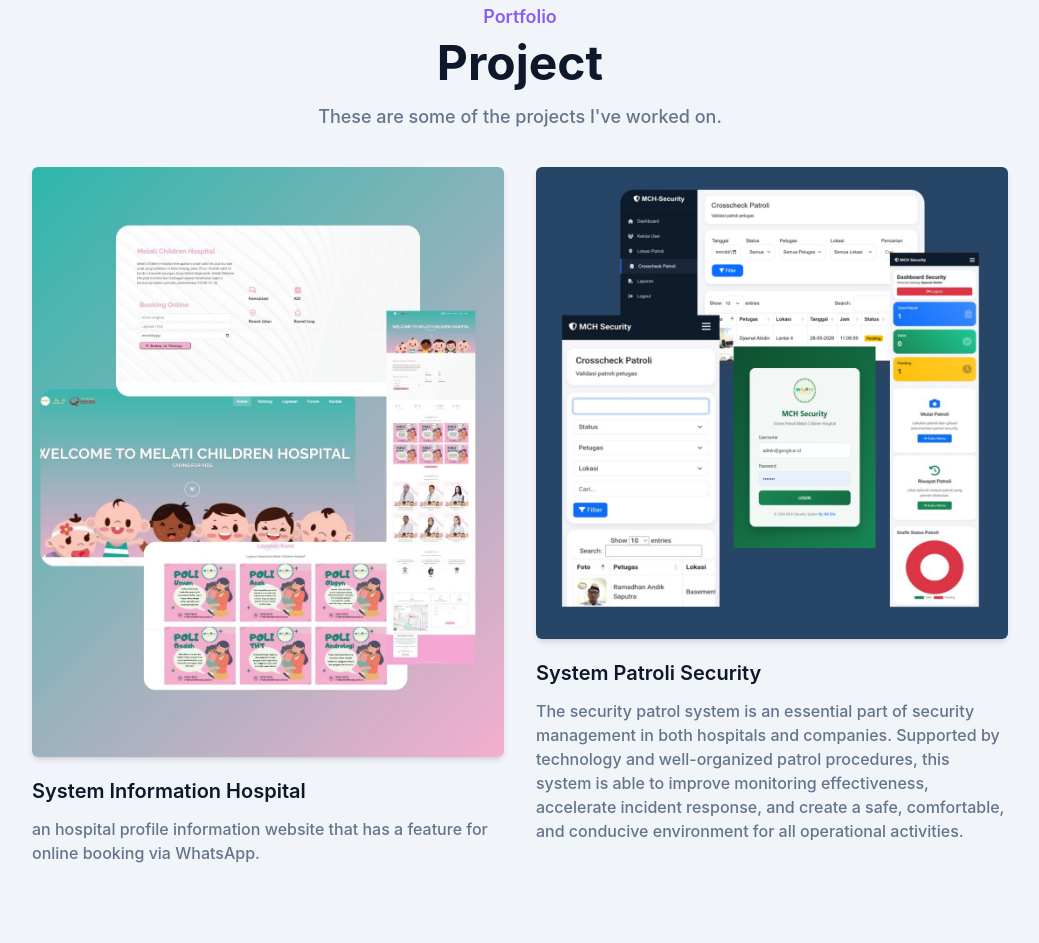
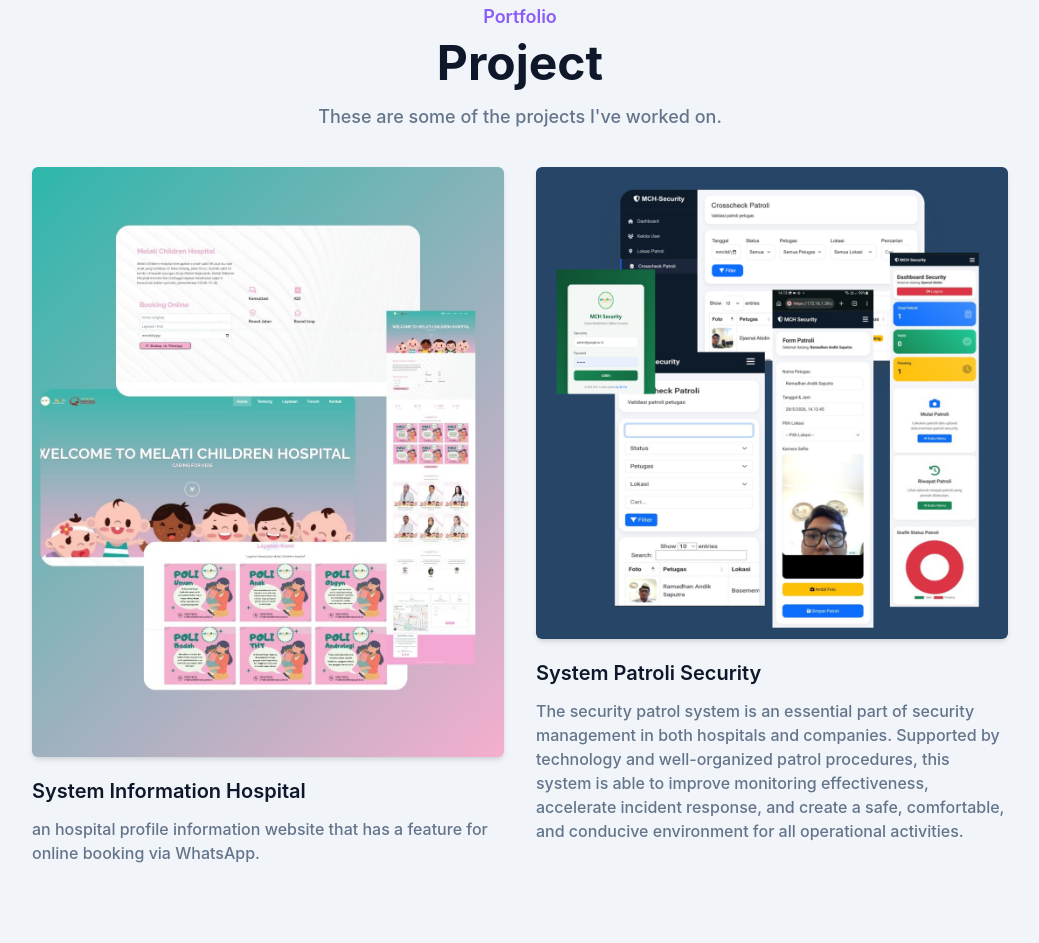
Before and after one commit to andik11/andik11.github.io, a website: page index.html in a window 1280 px wide. Shown: the part 1836-2779 px from the top of the page, without its empty margins (120-1159 px from the left). Drawn offline with Linux system fonts and the light colour scheme.

Commit message:
Update index.html

```diff
--- a/index.html
+++ b/index.html
@@ -234,7 +234,7 @@
 
                 <div class="mb-12 p-4 md:w-1/2">
                     <div class="rounded-md shadow-md overflow-hidden">
-                        <img src="dist/img/portfolio/14.png" alt="Pulsa" width="w-full">
+                        <img src="dist/img/portfolio/15.png" alt="Pulsa" width="w-full">
                     </div>
                     <h3 class="font-semibold text-xl text-dark mt-5 mb-3 dark:text-white">System Patroli Security</h3>
                     <p class="font-medium text-base text-secondary">The security patrol system is an essential part of security management in both hospitals and companies. Supported by technology and well-organized patrol procedures, this system is able to improve monitoring effectiveness, accelerate incident response, and create a safe, comfortable, and conducive environment for all operational activities.
```
